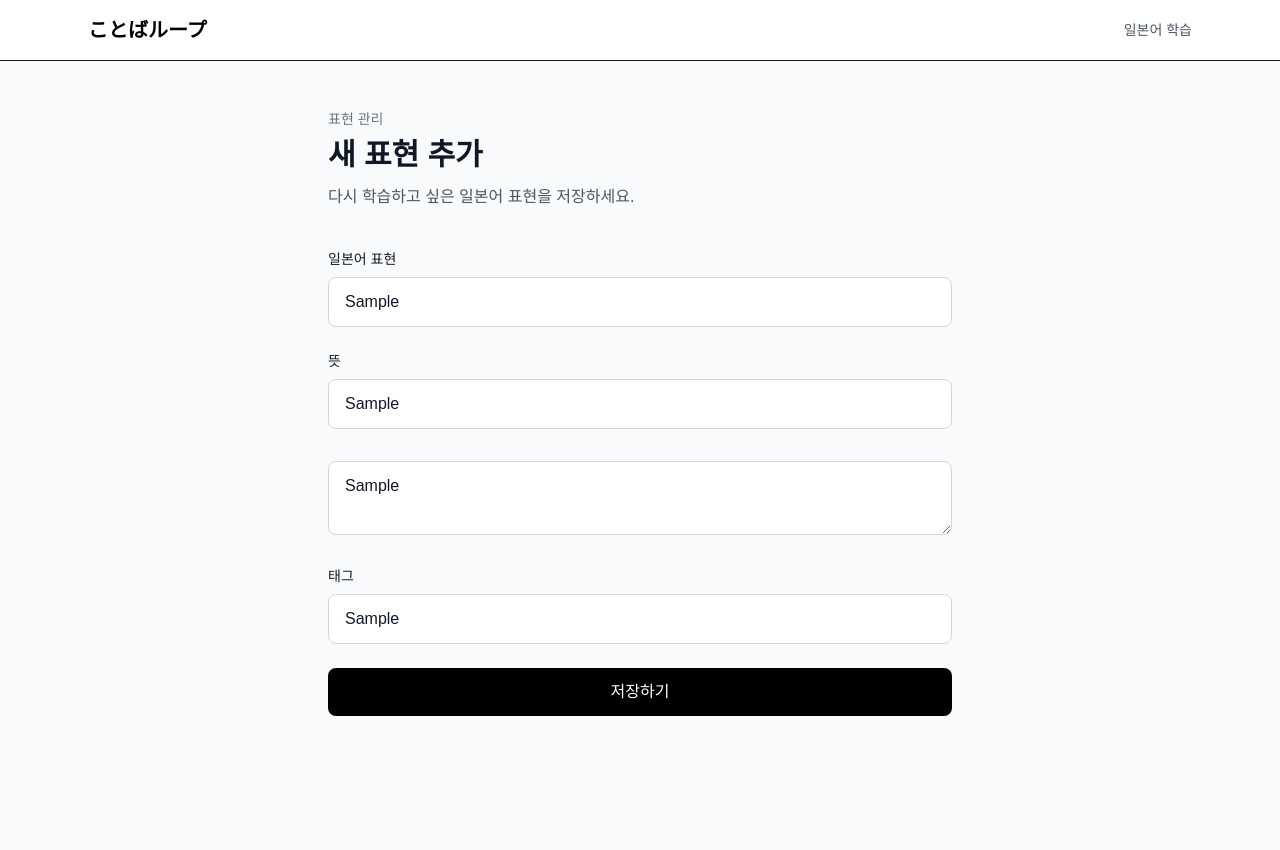
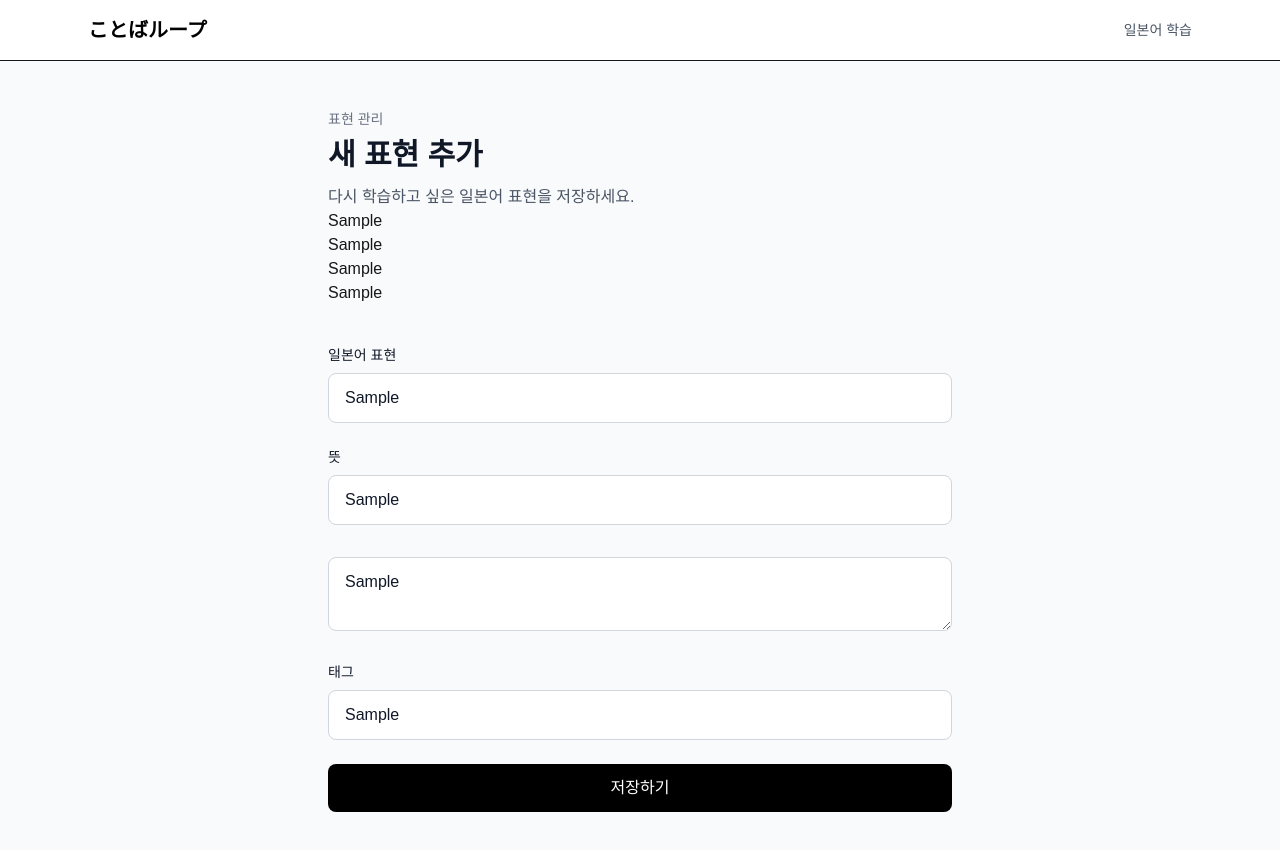
Before and after one commit to hyKim029/japanese-learning-web, a Next.js app: page /expressions/new in a window 1280 px wide. Both pictures are taken after typing "Sample", "Sample", "Sample", "Sample" into the empty fields and a click on the button "저장하기". Shown: the top 850 px of the page. Built offline with nearby package versions, Linux system fonts and the light colour scheme.

Commit message:
feat: build Expression Submit Connection

```diff
--- a/app/expressions/new/page.tsx
+++ b/app/expressions/new/page.tsx
@@ -1,5 +1,7 @@
 "use client";
+import { useState } from "react";
 import ExpressionForm from "@/components/ExpressionForm";
+
 
 type Expression = {
   japanese: string;
@@ -9,8 +11,11 @@ type Expression = {
 };
 
 export default function NewExpressionPage() {
+  const [savedExpression, setSavedExpression] = useState<Expression | null>(null);
+
   function handleExpressionSubmit(expression: Expression) {
-    console.log("부모가 받은 데이터:", expression);
+    setSavedExpression(expression);
+
   }
 
   return (
@@ -28,6 +33,17 @@ export default function NewExpressionPage() {
           <p className="mt-3 text-gray-600">
             다시 학습하고 싶은 일본어 표현을 저장하세요.
           </p>
+              {savedExpression !== null && (
+                <div>
+                  <p>{savedExpression.japanese}</p>
+                  <p>{savedExpression.meaning}</p>
+                  <p>{savedExpression.memo}</p>
+
+                  {savedExpression.tags.map((tag) => (
+                    <p key={tag}>{tag}</p>
+                  ))}
+                </div>
+              )}
         </div>
 
         <ExpressionForm onSubmit={handleExpressionSubmit} />
```
